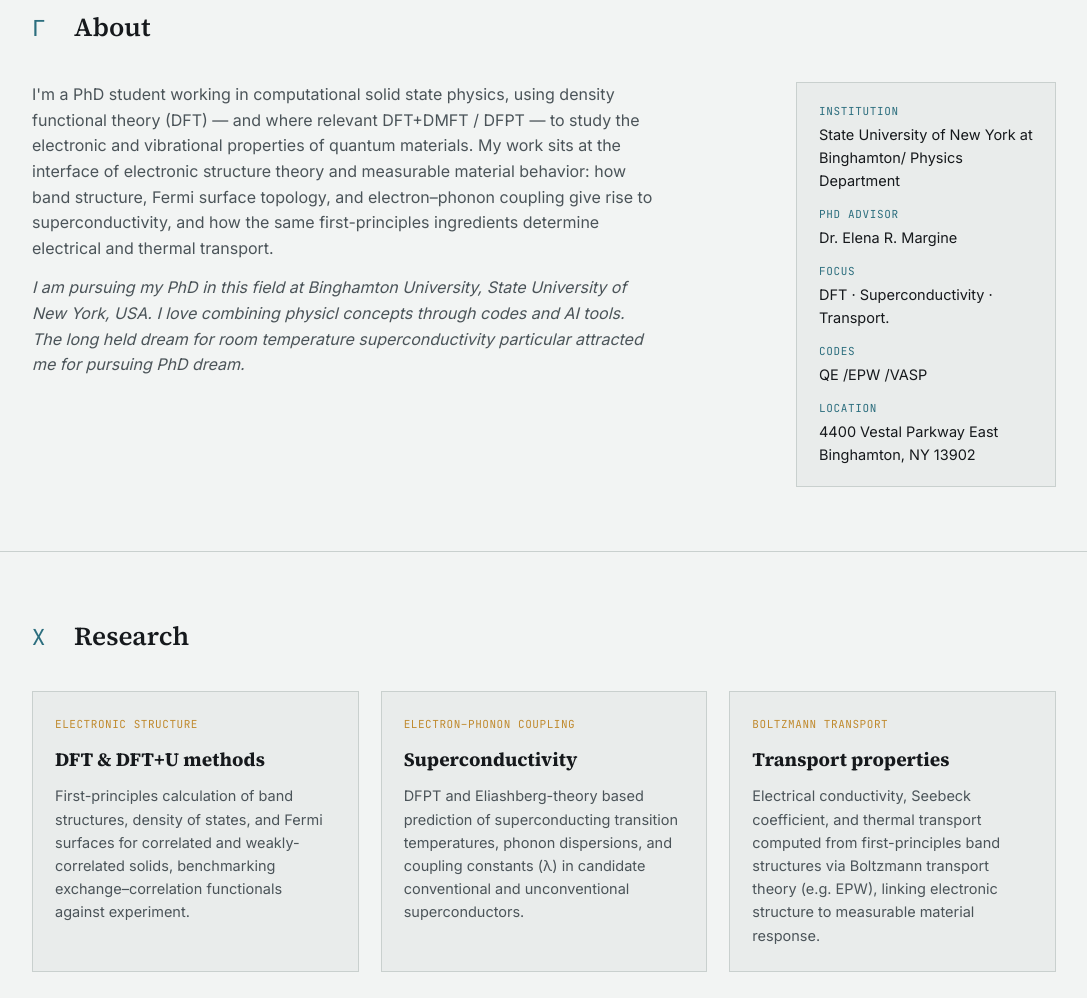
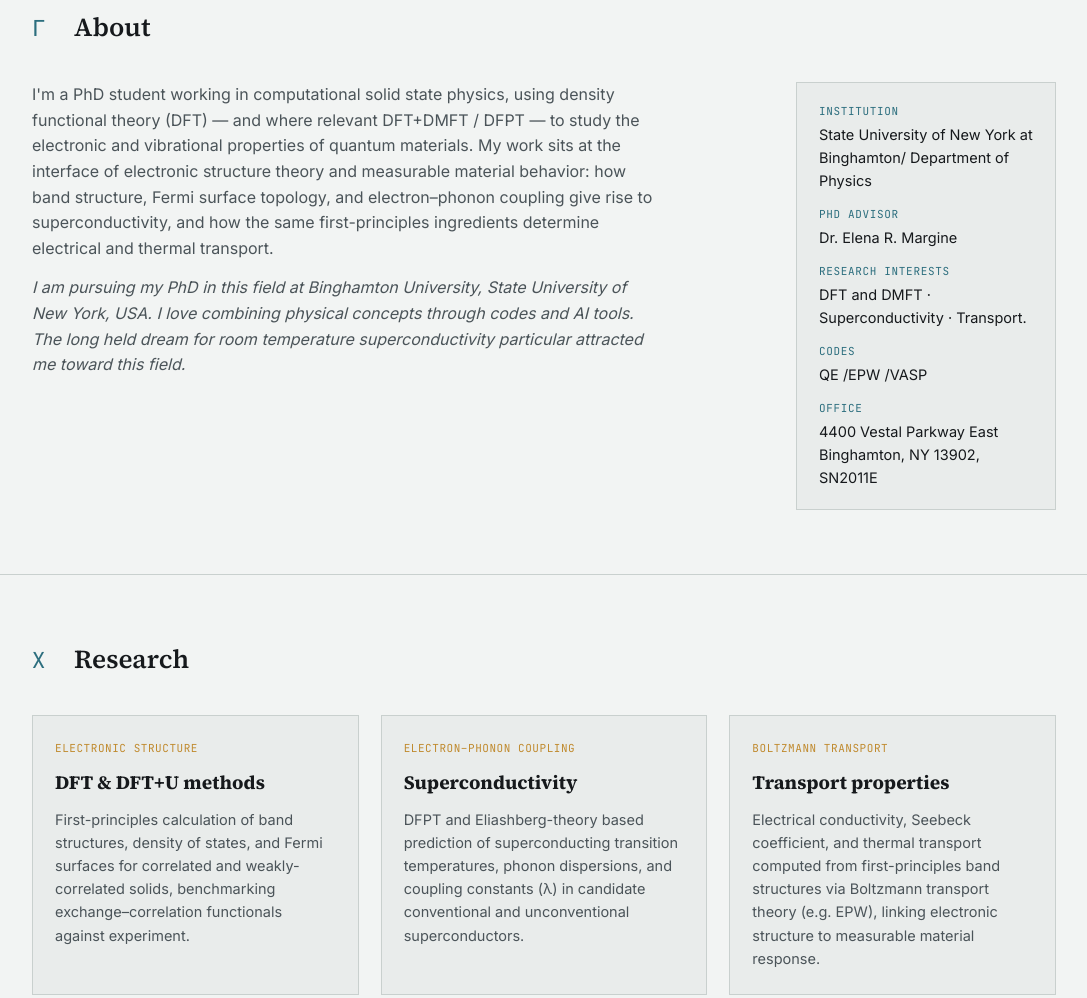
Before and after one commit to pawan054/pawan054.github.io, a plain HTML site: page index.html in a window 1280 px wide. Shown: the part 640-1638 px from the top of the page, without its empty margins (96-1183 px from the left). Drawn offline with Linux system fonts and the light colour scheme.

Commit message:
Refine biography and update contact details
Corrected typos and improved phrasing in the biography section. Updated contact information formatting for clarity.

```diff
--- a/index.html
+++ b/index.html
@@ -360,21 +360,22 @@
         </p>
         <p>
           <em> I am pursuing my PhD in this field at Binghamton University, State University of New York, USA.
-          I love combining physicl concepts through codes and AI tools. The long held dream for room temperature superconductivity particular attracted me for pursuing PhD dream.</em>
+          I love combining physical concepts through codes and AI tools. The long held dream for room temperature superconductivity particular attracted me toward this field.</em>
         </p>
       </div>
       <dl class="fact-panel">
         <dt>Institution</dt>
-        <dd>State University of New York at Binghamton/ Physics Department</dd>
+        <dd>State University of New York at Binghamton/ Department of Physics</dd>
         <dt> PhD Advisor</dt>
         <dd> Dr. Elena R. Margine </dd>
-        <dt>Focus</dt>
-        <dd>DFT · Superconductivity · Transport. </dd>
+        <dt>Research Interests</dt>
+        <dd>DFT and DMFT · Superconductivity · Transport. </dd>
         <dt>Codes</dt>
         <dd> QE /EPW /VASP</dd>
-        <dt>Location</dt>
+        <dt>Office</dt>
         <dd>4400 Vestal Parkway East
-            Binghamton, NY 13902</dd>
+            Binghamton, NY 13902,
+            SN2011E</dd>
       </dl>
     </div>
   </div>
@@ -473,7 +474,7 @@
       </li>
       <li class="tl-item">
         <span class="tl-date">2021 — 2024</span>
-        <div><div class="tl-role">M.Sc. / Master in Science, Physics</div><div class="tl-org">Tribhuwan University, Nepal</div></div>
+        <div><div class="tl-role">Master in Science, Physics</div><div class="tl-org">Tribhuwan University, Nepal</div></div>
       </li>
       <li class="tl-item">
         <span class="tl-date">2016 — 2020</span>
@@ -489,7 +490,7 @@
     <div class="contact-grid reveal">
       <a class="contact-item" href="pjoshi4@university.edu">
         <div class="label">Email</div>
-        <div class="value">same</div>
+        <div class="value">mailto:pjoshi4@university.edu</div>
       </a>
       <a class="contact-item" href="https://github.com/pawan054" target="_blank" rel="noopener">
         <div class="label">GitHub</div>
@@ -497,7 +498,7 @@
       </a>
       <a class="contact-item" href="#" target="_blank" rel="noopener">
         <div class="label">Google Scholar</div>
-        <div class="value">https://scholar.google.com/citations?hl=en&user=aBJ_0SEAAAAJ</div>
+        <div class="value">https://scholar.google.com</div>
       </a>
       <a class="contact-item" href="#" target="_blank" rel="noopener">
         <div class="label">ORCID</div>
```
